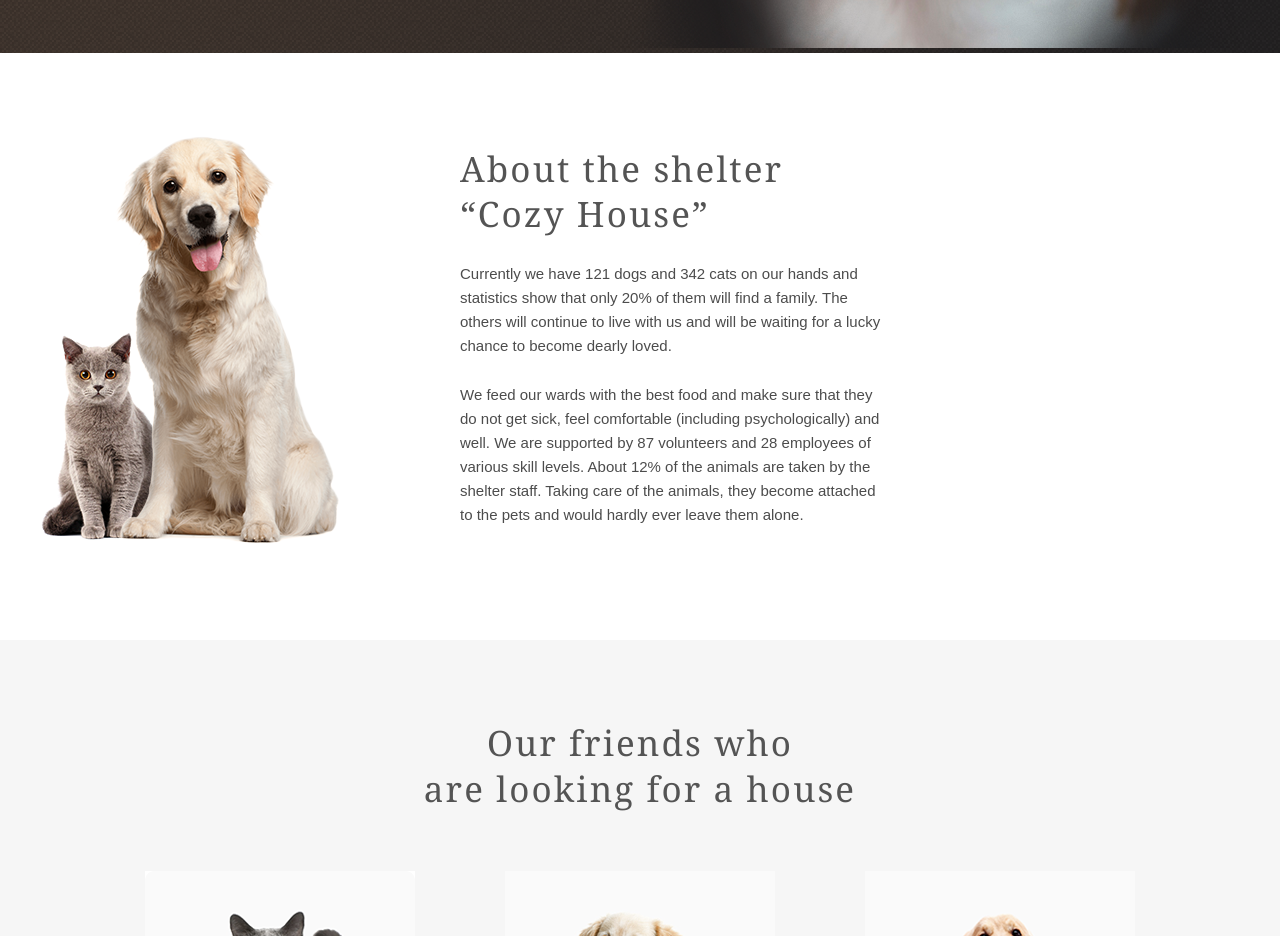
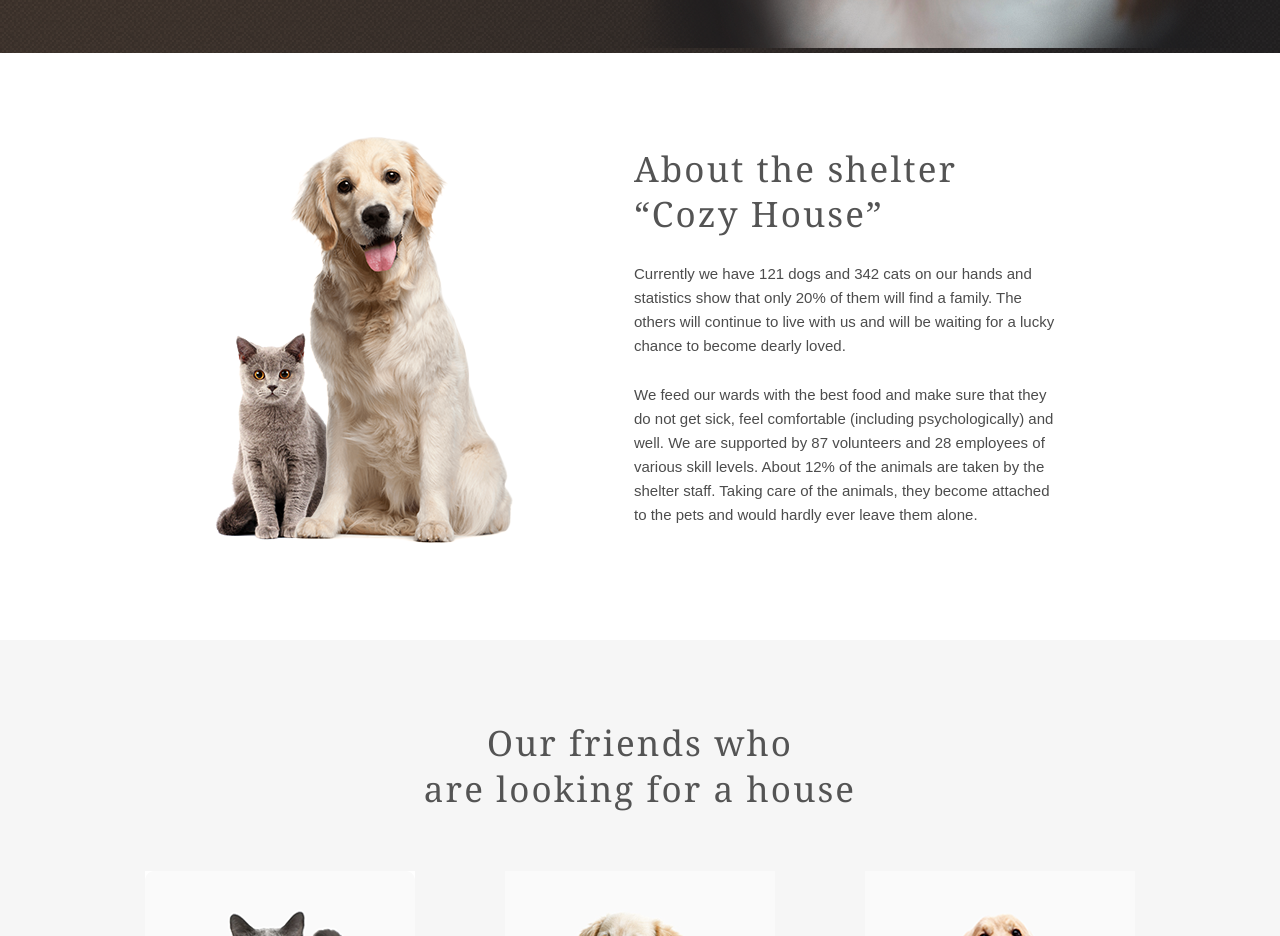
Before and after one commit to DonAlPatino/rss-school, a plain HTML site: page shelter/index.html in a window 1280 px wide. Shown: the part 860-1796 px from the top of the page. Drawn offline with Linux system fonts and the light colour scheme; a web font is replaced by a local one.

Commit message:
fix: validator errors and pixel perfect hunting 2

```diff
--- a/shelter/index.css
+++ b/shelter/index.css
@@ -231,7 +231,7 @@ body {
 /* About section */
 
 .about-container{
-    justify-content: flex-start;
+    justify-content: right;
     column-gap: 120px;
 }
 .about-image{
```
